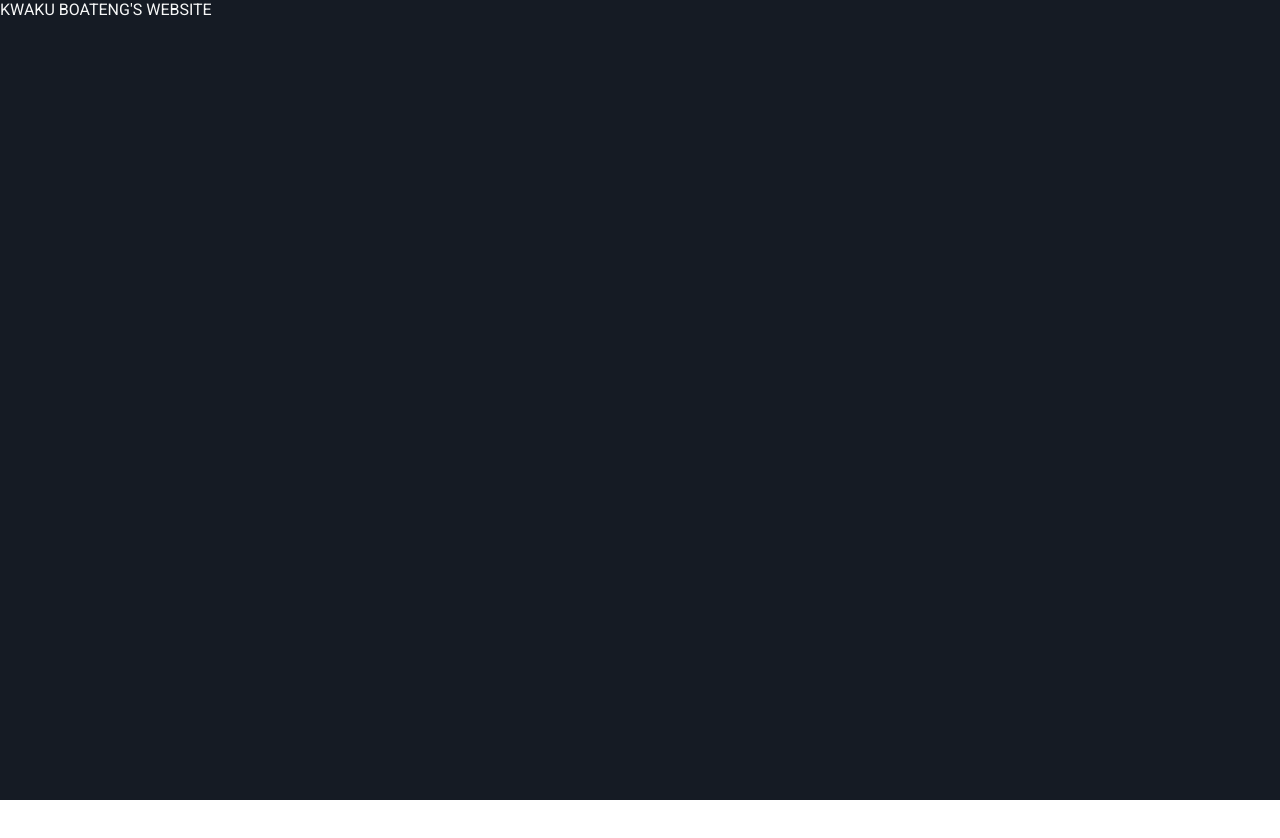
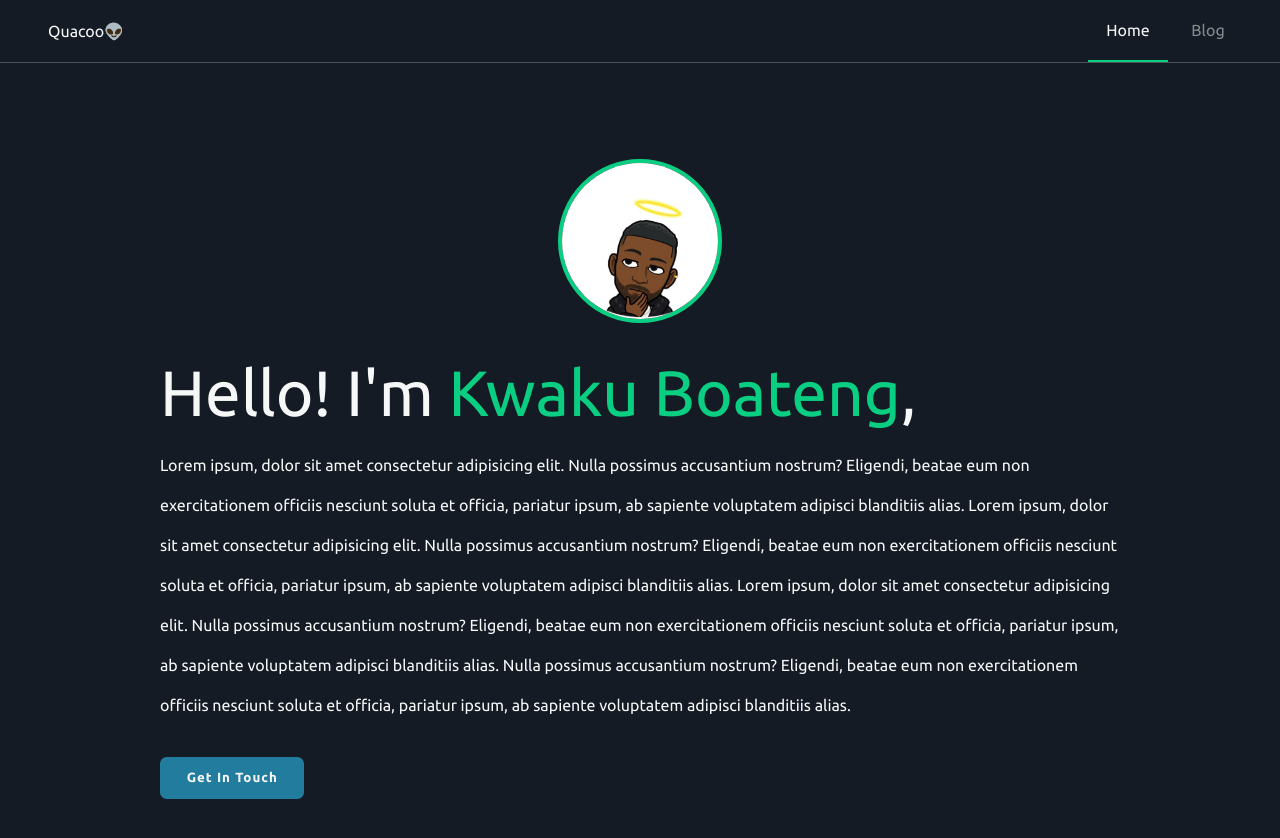
Before and after one commit to quacoo1/quacoo-website, a Vue app: page / in a window 1280 px wide. Shown: the top 838 px of the page. Before the commit the page ends 800 px from the top, so only its background shows below. Built offline with nearby package versions, Linux system fonts and the light colour scheme.

Commit message:
add hero section to home page

```diff
--- a/index.html
+++ b/index.html
@@ -3,16 +3,22 @@
   <head>
     <meta charset="UTF-8" />
     <link rel="icon" href="/favicon.ico" />
+    <link rel="stylesheet" href="https://cdnjs.cloudflare.com/ajax/libs/meyer-reset/2.0/reset.min.css">
     <link rel="preconnect" href="https://fonts.googleapis.com">
     <link rel="preconnect" href="https://fonts.gstatic.com" crossorigin>
-    <link href="https://fonts.googleapis.com/css2?family=Roboto:wght@400;700&display=swap" rel="stylesheet">
+    <link href="https://fonts.googleapis.com/css2?family=Ubuntu:wght@300;400;700&display=swap" rel="stylesheet">
     <meta name="viewport" content="width=device-width, initial-scale=1.0" />
+
+    <script src="https://kit.fontawesome.com/75a48afb49.js" crossorigin="anonymous"></script>
     <title>Quacoo👽</title>
 
     <style>
       body,html{
         margin: 0;
         height:100%;
+      }
+      *{
+        box-sizing: border-box;
       }
 
     </style>
--- a/package.json
+++ b/package.json
@@ -8,7 +8,8 @@
     "preview": "vite preview"
   },
   "dependencies": {
-    "vue": "^3.2.25"
+    "vue": "^3.2.25",
+    "vue-router": "^4.0.13"
   },
   "devDependencies": {
     "@vitejs/plugin-vue": "^2.2.0",
--- a/src/App.vue
+++ b/src/App.vue
@@ -1,25 +1,46 @@
 <script setup>
-// This starter template is using Vue 3 <script setup> SFCs
-// Check out https://v3.vuejs.org/api/sfc-script-setup.html#sfc-script-setup
+  import { ref, reactive } from "vue"
+  import TheNavigationBar from "./components/TheNavigationBar.vue"
+
 
 </script>
 
 <template>
-  KWAKU BOATENG'S WEBSITE
+  <TheNavigationBar />
+  <div class="content"><router-view /></div>
 </template>
 
 <style lang="scss">
-  $type_base_font: 'Roboto', sans-serif;
-  $color_grey:  #F6F7F7;
-  $color_primary: #3C2BFE;
-  $color_secondary: #2DCAED;
-  $color_tertiary: #151B24;
-  $color_background: $color_tertiary;
-
   #app{
     color: $color_grey;
-    font:100% $type_base_font;
+    font:100% $font_base_type;
     background: $color_background;
     min-height:100%;
   }
+
+  .content{
+    max-width:1024px;
+    margin: 0 auto;
+  }
+
+  .button{
+    cursor: pointer;
+    color:$color_grey;
+
+    font-family:$font_base_type;
+    font-weight: bold;
+    letter-spacing: 1px;
+
+    background: $color_secondary;
+    border:none;
+    border-radius: .5em;
+    padding: 1em 2em;
+
+    text-transform: capitalize;
+
+    &:hover{
+      background: rgba($color_secondary,.75);
+      transition: background .3s ease-out;
+    }
+  }
 </style>
--- /dev/null
+++ b/src/assets/scss/_base.scss
@@ -0,0 +1,16 @@
+//colors
+$color_grey:  #F6F7F7;
+$color_primary: #0ACF83;
+$color_secondary: #227C9D;
+$color_tertiary: #151B24;
+$color_background: $color_tertiary;
+$color_background_hover: rgba($color_grey,0.2);
+
+
+//fonts
+$font_base_type: 'Ubuntu', sans-serif;;
+$font_color: $color_grey;
+$font_color_link: rgba($font_color,.5);
+
+//borders
+$seperator: solid 4px $color_primary;
--- a/src/main.js
+++ b/src/main.js
@@ -1,4 +1,11 @@
 import { createApp } from 'vue'
+
+import router  from './router'
+
 import App from './App.vue'
 
-createApp(App).mount('#app')
+
+
+createApp(App)
+.use(router)
+.mount('#app')
--- /dev/null
+++ b/src/router/index.js
@@ -0,0 +1,15 @@
+import { createRouter, createWebHistory } from "vue-router"
+import Home from '../views/Home.vue'
+import Blog from '../views/Blog.vue'
+
+const routes = [
+    {path: '/', name:'Home', component: Home},
+    {path: '/blog', name:'Blog', component: Blog},
+]
+
+const router = createRouter({
+    history: createWebHistory(),
+    routes
+})
+
+export default router
--- /dev/null
+++ b/src/views/Blog.vue
@@ -0,0 +1,5 @@
+<template>
+    <div>
+        About
+    </div>
+</template>
--- /dev/null
+++ b/src/views/Home.vue
@@ -0,0 +1,69 @@
+<template>
+    <div class="hero">
+        <div class="hero__wrapper hero__wrapper--center">
+            <div class="hero__avatar">
+                <img src="../assets/images/avatar.jpg" alt="avatar">
+            </div>
+        </div>
+        <h1 class="hero__title">Hello! I'm <span class="hero__fullname">kwaku boateng</span>,</h1>
+        <p class="hero__about">
+            Lorem ipsum, dolor sit amet consectetur adipisicing elit.
+            Nulla possimus accusantium nostrum? Eligendi, beatae eum non exercitationem officiis nesciunt soluta et officia,
+            pariatur ipsum, ab sapiente voluptatem adipisci blanditiis alias.
+            Lorem ipsum, dolor sit amet consectetur adipisicing elit.
+            Nulla possimus accusantium nostrum? Eligendi, beatae eum non exercitationem officiis nesciunt soluta et officia,
+            pariatur ipsum, ab sapiente voluptatem adipisci blanditiis alias.
+            Lorem ipsum, dolor sit amet consectetur adipisicing elit.
+            Nulla possimus accusantium nostrum? Eligendi, beatae eum non exercitationem officiis nesciunt soluta et officia,
+            pariatur ipsum, ab sapiente voluptatem adipisci blanditiis alias.
+            Nulla possimus accusantium nostrum? Eligendi, beatae eum non exercitationem officiis nesciunt soluta et officia,
+            pariatur ipsum, ab sapiente voluptatem adipisci blanditiis alias.
+
+        </p>
+        <button class="button">get in touch</button>
+
+    </div>
+</template>
+
+<style lang="scss">
+    .hero{
+
+        padding:3em 2em;
+        padding-top: 6em;
+        border-bottom: solid 1px rgba($color_grey,.25);
+
+        &__wrapper{
+            display: flex;
+            align-items: center;
+
+            &--center{
+                justify-content: center;
+            }
+        }
+
+        &__avatar{
+            width:164px;
+            height: 164px;
+            display: flex;
+            border-radius: 50%;
+            overflow: hidden;
+            border: $seperator;
+            margin-bottom:2em;
+        }
+
+        &__title{
+            text-transform: capitalize;
+            font-size: 4em;
+            margin-bottom:1rem;
+        }
+        &__fullname{
+            color:$color_primary;
+        }
+
+        &__about{
+            line-height: 250%;
+            margin-bottom: 2rem;
+        }
+        //research how to create resable button components
+    }
+</style>
--- a/vite.config.js
+++ b/vite.config.js
@@ -3,5 +3,12 @@ import vue from '@vitejs/plugin-vue'
 
 // https://vitejs.dev/config/
 export default defineConfig({
-  plugins: [vue()]
+  plugins: [vue()],
+  css: {
+    preprocessorOptions: {
+      scss: {
+        additionalData: `@import "src/assets/scss/_base.scss";`,
+      }
+    }
+  }
 })
```
Also changed, not shown: src/assets/images/avatar.jpg (added), 1 other file (tests, documents, lock files or other folders).
